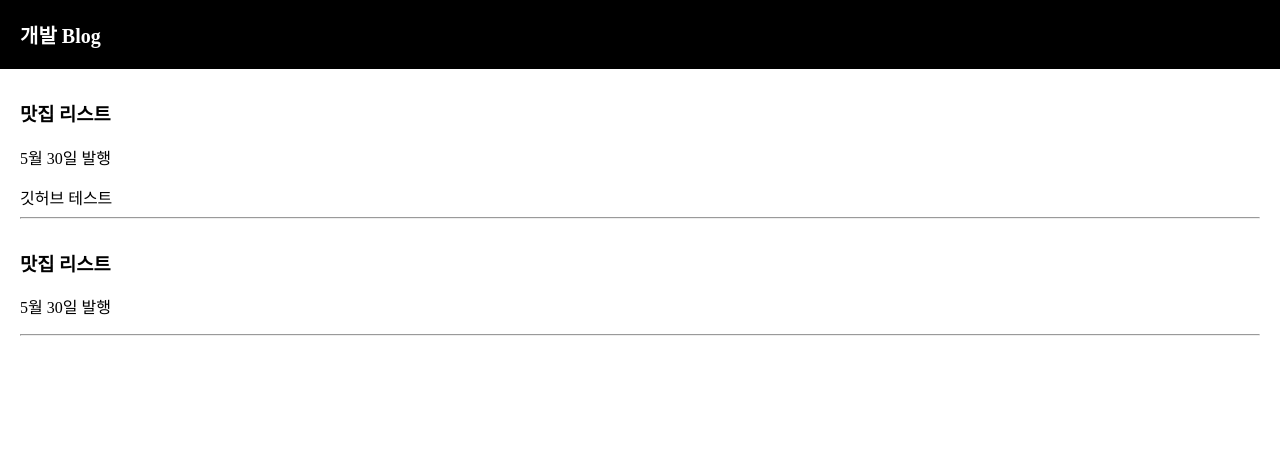
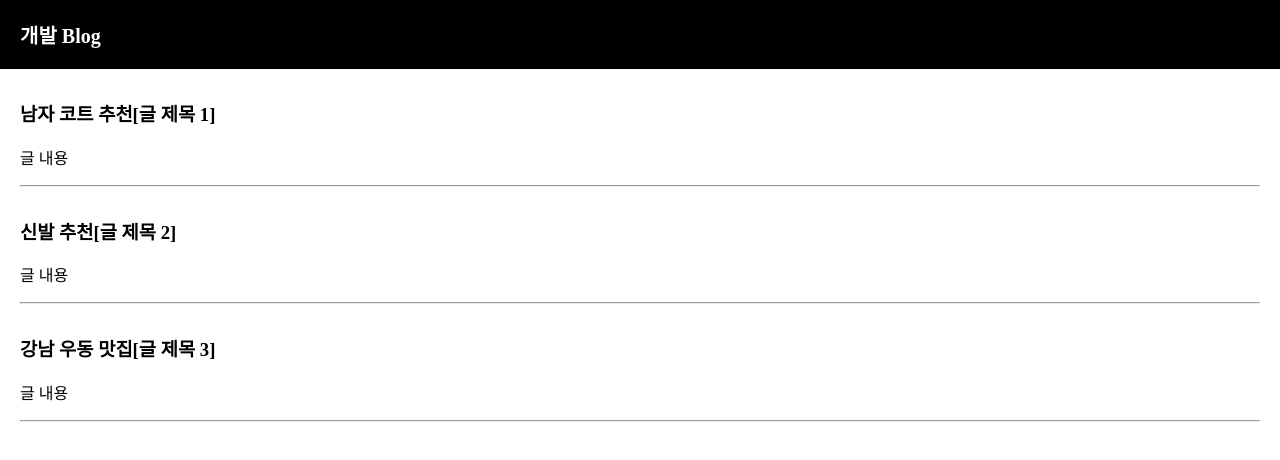
Before and after one commit to KimJongEon/testreact, a React (Create React App) app: page / in a window 1280 px wide. Shown: the top 460 px of the page. Built offline with nearby package versions, Linux system fonts and the light colour scheme.

Commit message:
useState 사용

```diff
--- a/src/App.js
+++ b/src/App.js
@@ -1,10 +1,18 @@
 // import logo from './logo.svg';
 // import son from './son.jpeg'
+import React, { useState } from 'react';
 import './App.css';
 
 
 function App() {
 
+
+// ES6 destructuring 문법
+//state는 변수 대신 쓰는 데이터 저장공간, useState()를 이용해 만들어야함
+//state에 데이터를 저장하는 이유 : HTML이 자동으로 재렌더링, HTML이 새로고침 없이도 변경됨
+let [postTitle_01, 글제목변경] = useState(['남자 코트 추천']);
+let [postTitle_02, 글제목변경2] =useState(['신발 추천']);
+let [postTitle_03, 글제목변경3] = useState([ '강남 우동 맛집']);
 // posts라는 변수에 데이터를 저장
 let posts = '맛집 리스트';
 // let mainStyle = {color : 'blue' , fontSize : '100px'} ;
@@ -16,17 +24,23 @@ let posts = '맛집 리스트';
       </div>
       <div className="list">
         {/* posts라는 변수를 통해 데이터 바인딩 */}
-        <h3> { posts } </h3>
-        <p>5월 30일 발행</p>
-        깃허브 테스트
+        <h3> { postTitle_01[0] + '[글 제목 1]' } </h3>
+        <p>글 내용</p>
         <hr/>
       </div>
 
       <div className="list">
-        <h3> { posts } </h3>
-        <p>5월 30일 발행</p>
+        <h3> { postTitle_02[0] +'[글 제목 2]' } </h3>
+        <p>글 내용</p>
         <hr/>
       </div>
+
+      <div className="list">
+        <h3> { postTitle_03[0] + '[글 제목 3]'} </h3>
+        <p>글 내용</p>
+        <hr/>
+      </div>
+
       {/* <div style= { mainStyle } > css 테스트</div>
       <img src= { logo } alt = '로고이미지'/>
       <img src= { son } alt = '손 이미지'/> */}
```
